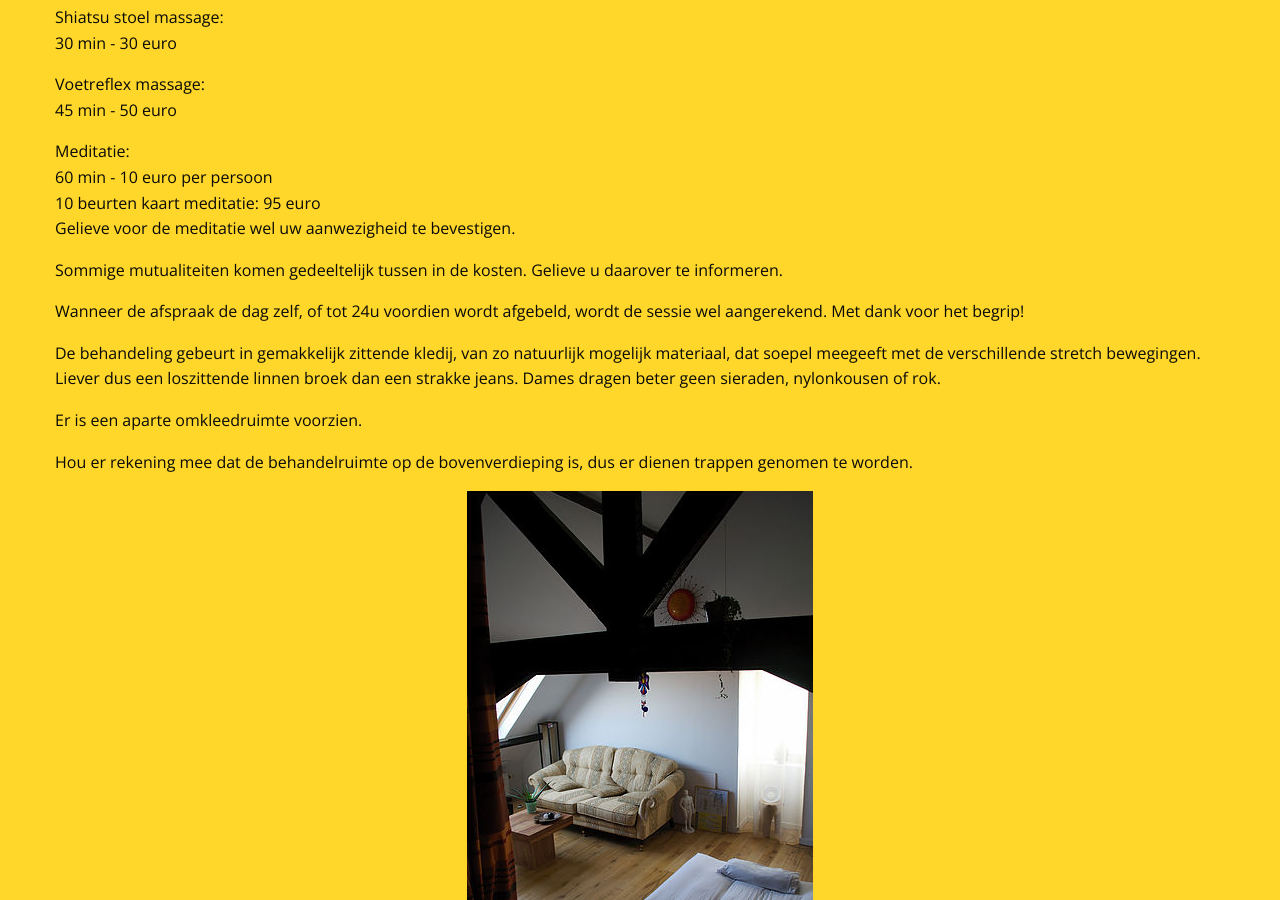
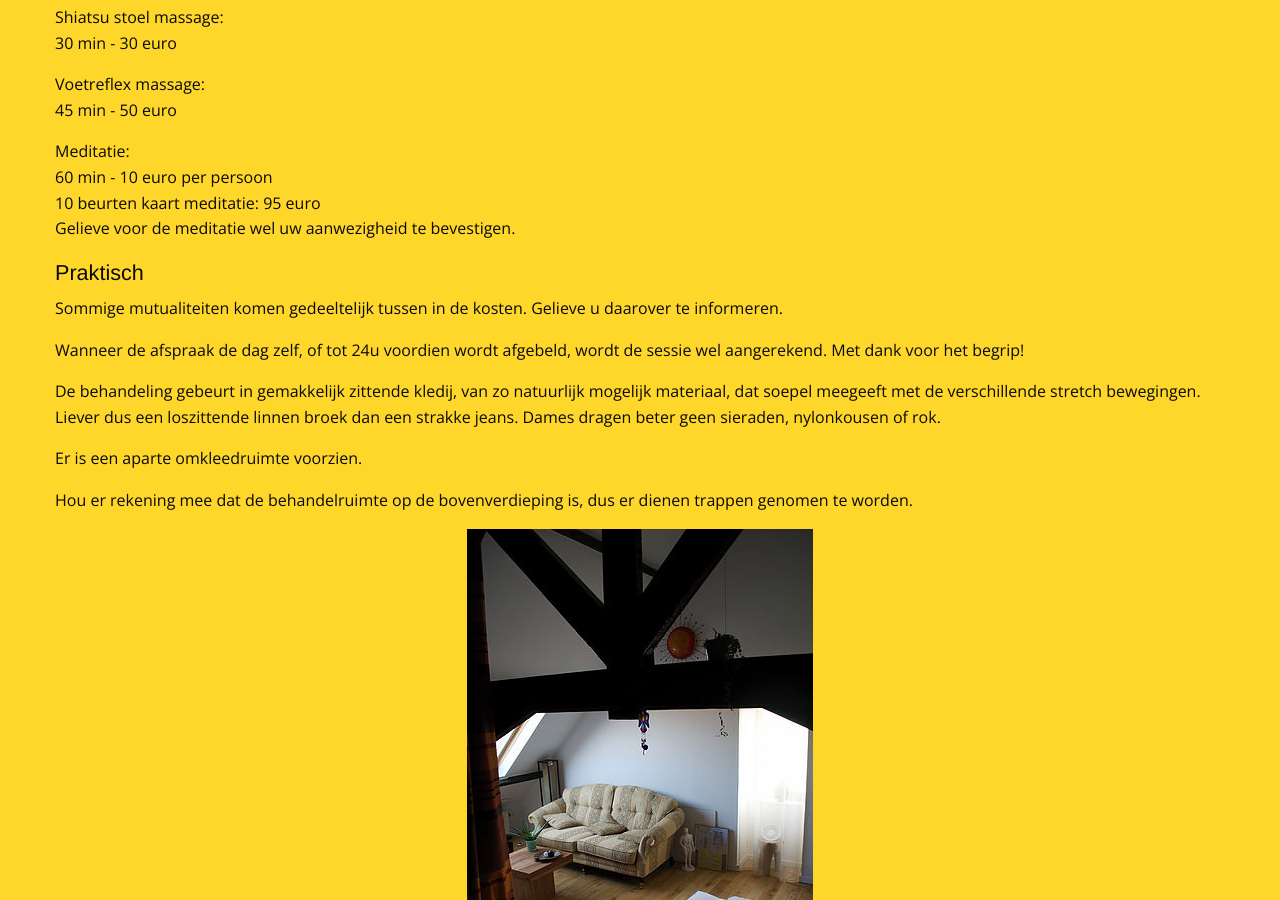
Before and after one commit to manopura/manopura.github.io, a Jekyll site: the page built from praktisch.md, in a window 1280 px wide and 900 px high, scrolled down 756 px. Built offline with Jekyll 4.4.1, drawn with Linux system fonts in a browser that asks for light colours; nearby versions of some CDN libraries; our own code applies the rules of GitHub Pages for plain Markdown files.

Commit message:
Update praktisch.md

```diff
--- a/praktisch.md
+++ b/praktisch.md
@@ -42,6 +42,7 @@ Meditatie:
 Gelieve voor de meditatie wel uw aanwezigheid te bevestigen.
 
 
+### Praktisch
 Sommige mutualiteiten komen gedeeltelijk tussen in de kosten. Gelieve u daarover te informeren.
 
 Wanneer de afspraak de dag zelf, of tot 24u voordien wordt afgebeld, wordt de sessie wel aangerekend. Met dank voor het begrip!
```
